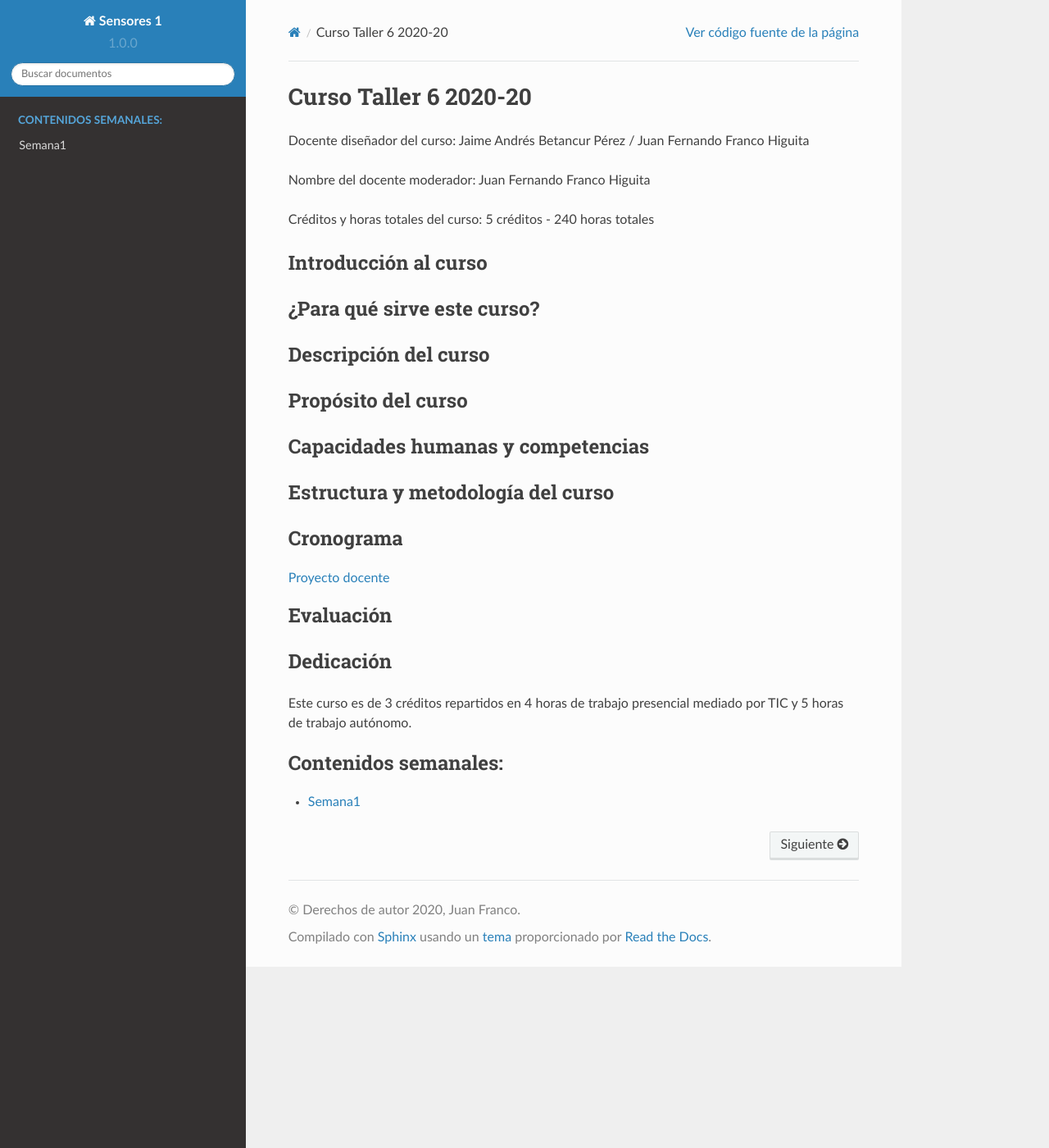
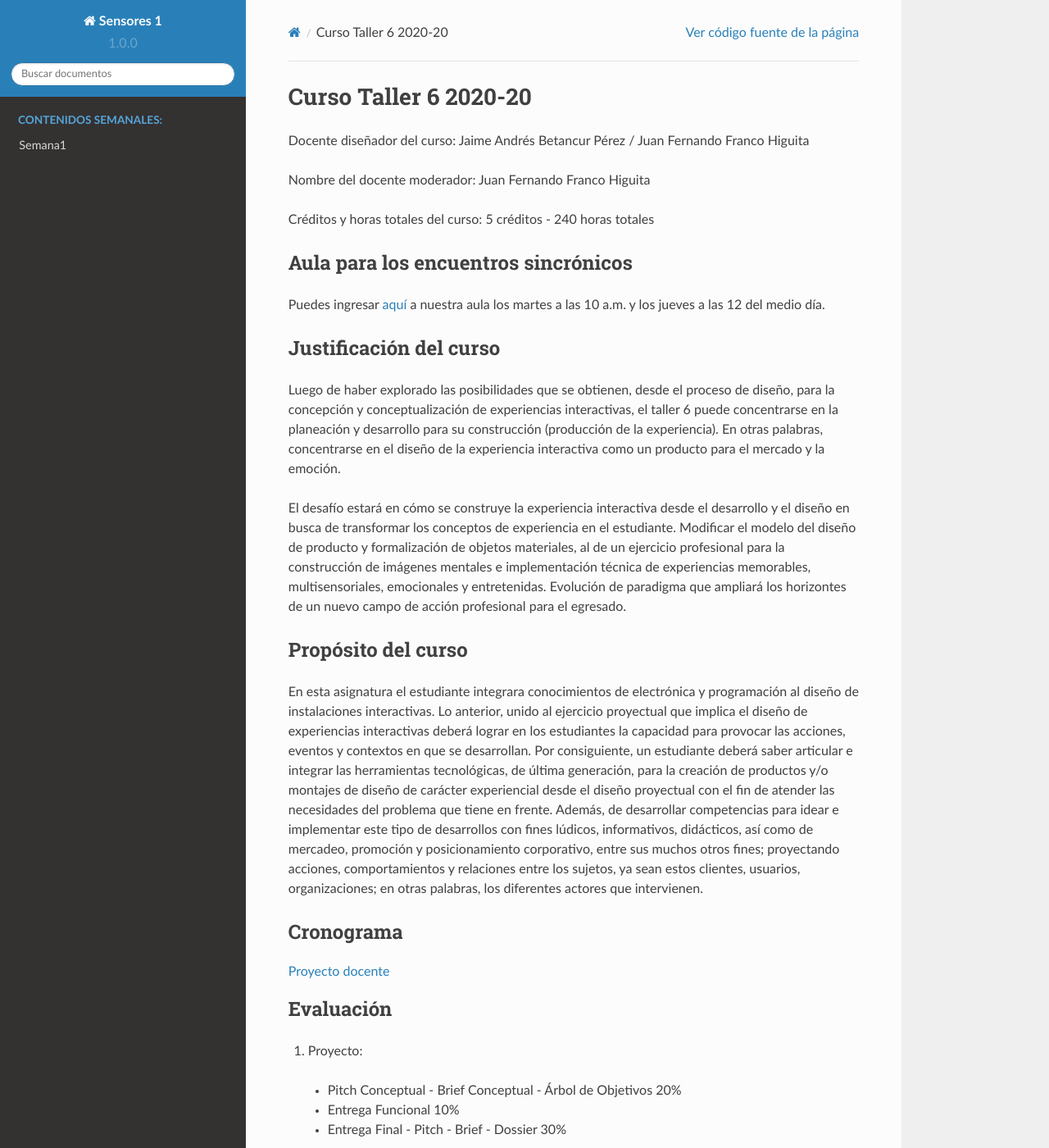
Before and after one commit to juanferfranco/taller6, a Sphinx documentation site: the page built from docs/index.rst, in a window 1280 px wide and 1400 px high. Shown: the whole window at 82% size. Built offline with Sphinx 7.4.7 and the Read the Docs theme 2.0.0, drawn with Linux system fonts in a browser that asks for light colours; some of the changed text lies outside the part shown.

Commit message:
update index

```diff
--- a/docs/index.rst
+++ b/docs/index.rst
@@ -7,28 +7,40 @@ Nombre del docente moderador: Juan Fernando Franco Higuita
 
 Créditos y horas totales del curso: 5 créditos - 240 horas totales
 
+Aula para los encuentros sincrónicos
+-------------------------------------
+Puedes ingresar `aquí <https://teams.microsoft.com/l/team/19%3af2c7f743c85b4d16bf6c1c96f39dcbf0%40thread.tacv2/conversations?groupId=03fb8faf-ff2d-4d59-81c0-c7adb82116bb&tenantId=618bab0f-20a4-4de3-a10c-e20cee96bb35>`__
+a nuestra aula los martes a las 10 a.m.
+y los jueves a las 12 del medio día.
 
-Introducción al curso
-----------------------
+Justificación del curso
+-------------------------
+Luego de haber explorado las posibilidades que se obtienen, desde el proceso de diseño,
+para la concepción y conceptualización de experiencias interactivas, el taller 6 puede
+concentrarse en la planeación y desarrollo para su construcción (producción de la experiencia).
+En otras palabras, concentrarse en el diseño de la experiencia interactiva como un producto
+para el mercado y la emoción.
 
-
-¿Para qué sirve este curso?
------------------------------
-
-
-Descripción del curso
-----------------------
+El desafío estará en cómo se construye la experiencia interactiva desde el desarrollo y
+el diseño en busca de transformar los conceptos de experiencia en el estudiante.
+Modificar el modelo del diseño de producto y formalización de objetos materiales, al de un
+ejercicio profesional para la construcción de imágenes mentales e implementación técnica de
+experiencias memorables, multisensoriales, emocionales y entretenidas. Evolución de
+paradigma que ampliará los horizontes de un nuevo campo de acción profesional para el egresado.
 
 Propósito del curso
 ---------------------
-
-
-Capacidades humanas y competencias
--------------------------------------
-
-
-Estructura y metodología del curso
------------------------------------
+En esta asignatura el estudiante integrara conocimientos de electrónica y programación al diseño
+de instalaciones interactivas. Lo anterior, unido al ejercicio proyectual que implica el
+diseño de experiencias interactivas deberá lograr en los estudiantes la capacidad para
+provocar las acciones,  eventos y contextos en que se desarrollan. Por consiguiente, un estudiante
+deberá saber articular e integrar las herramientas tecnológicas, de última generación, para la
+creación de productos y/o montajes de diseño de carácter experiencial desde el diseño proyectual
+con el fin de atender las necesidades del problema que tiene en frente. Además, de desarrollar
+competencias para idear e implementar este tipo de desarrollos con fines lúdicos, informativos, didácticos,
+así como de mercadeo, promoción y posicionamiento corporativo, entre sus muchos otros fines; proyectando
+acciones, comportamientos y relaciones entre los sujetos, ya sean estos clientes, usuarios,
+organizaciones; en otras palabras, los diferentes actores que intervienen.
 
 Cronograma
 -----------
@@ -39,12 +51,23 @@ Cronograma
 
 Evaluación
 -----------
+#. Proyecto:
+
+  * Pitch Conceptual - Brief Conceptual - Árbol de Objetivos	20%
+  * Entrega Funcional	10%
+  * Entrega Final - Pitch - Brief - Dossier	30%
+
+#. Ejercicios del Taller de diseño: 20%
+
+  * Estudios Demográficos (10%)
+  * Lecturas (10%)
+
+#. Ejercicios del laboratorio de ingeniería: 20%
 
 Dedicación
 -----------
-
-Este curso es de 3 créditos repartidos en 4 horas de trabajo presencial mediado por TIC
-y 5 horas de trabajo autónomo.
+Este curso es de 5 créditos repartidos en 2 horas de taller de diseño,
+4 horas de laboratorio de ingeniería y 9 horas de trabajo autónomo.
 
 .. toctree::
    :maxdepth: 3
```
